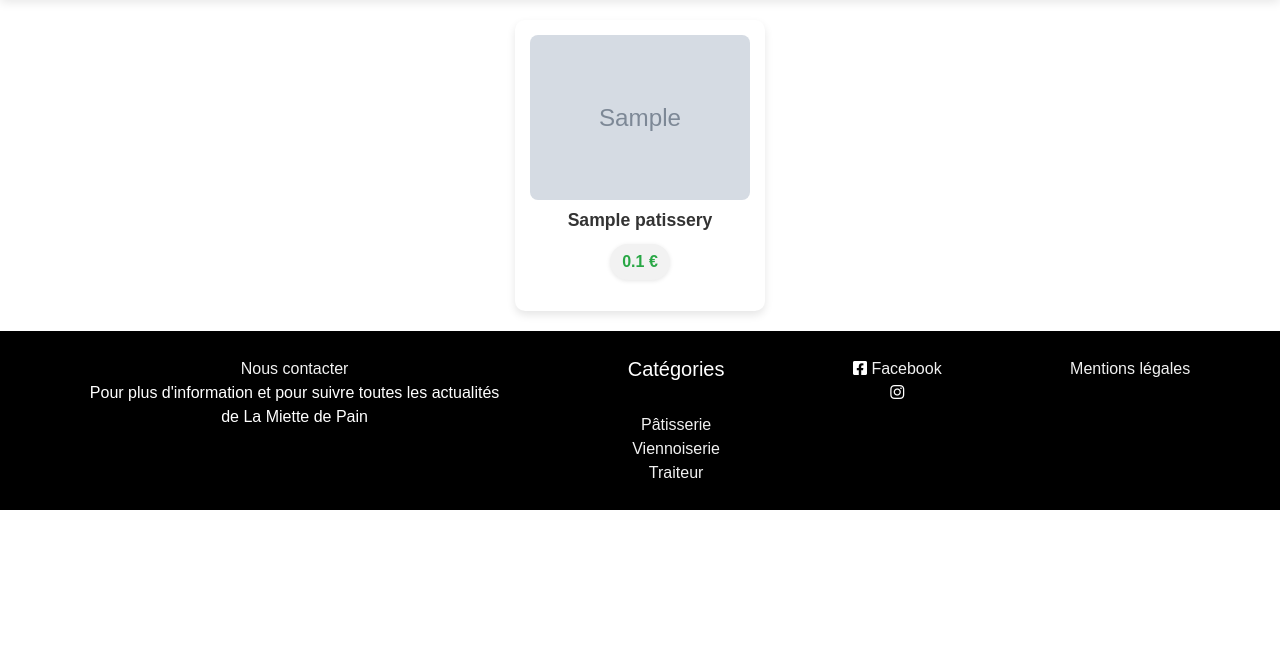
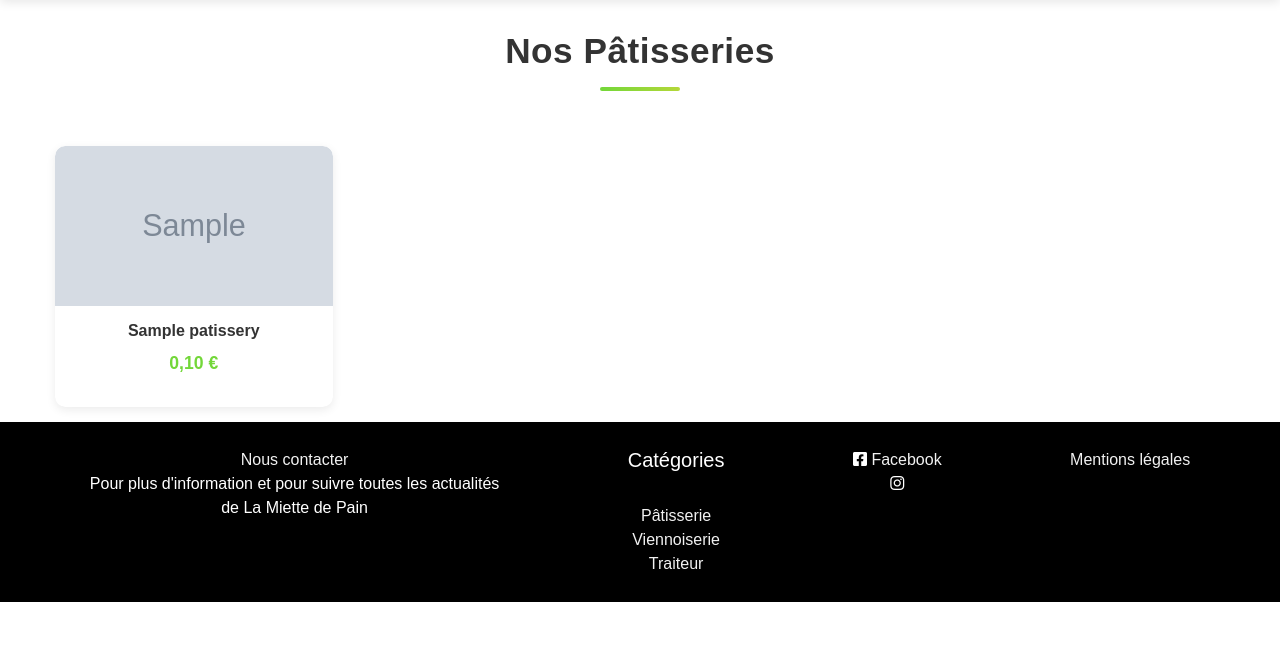
Before and after one commit to AlexDev72/La-Miette-de-Pain, a Symfony app: template templates/patisserie/list.html.twig in a window 1280 px wide. Shown: the part 155-800 px from the top of the page. Run offline with Twig, Linux system fonts and the light colour scheme; the template is opened without the code that fills it: most values are stand-ins (such as "Sample title", 1, 10 or a date in 2020); grey boxes marked "Sample" are stand-in pictures; some libraries are stand-ins or nearby versions; some web fonts are replaced.

Commit message:
refont de la page patisseries

```diff
--- a/assets/app.js
+++ b/assets/app.js
@@ -1,4 +1,3 @@
-import '../css/app.scss';
 
 import{Dropdown} from "bootstrap";
 
--- a/public/asset/patisserie.css
+++ b/public/asset/patisserie.css
@@ -1,95 +1,113 @@
-/* Conteneur principal */
 .produits-container {
-    display: flex;
-    flex-wrap: wrap;
-    justify-content: space-evenly;
+    display: grid;
+    grid-template-columns: repeat(auto-fill, minmax(220px, 1fr));
     gap: 20px;
-    padding: 20px;
+    padding: 15px;
+    max-width: 1200px;
+    margin: 0 auto;
 }
 
-/* Carte de chaque produit */
-.produit-card {
-    width: 250px; /* Taille des cartes */
-    background-color: #fff;
-    border-radius: 10px;
-    box-shadow: 0 4px 8px rgba(0, 0, 0, 0.1);
-    overflow: hidden;
-    transition: transform 0.3s ease, box-shadow 0.3s ease;
+.page-title {
+    text-align: center;
+    margin: 30px 0 40px;
+    position: relative;
+    font-size: 2.2rem;
+    font-weight: 700;
+    color: #333;
+    letter-spacing: 0.5px;
 }
 
-/* Effet de survol */
-.produit-card:hover {
-    transform: translateY(-10px);
-    box-shadow: 0 6px 12px rgba(0, 0, 0, 0.2);
+.page-title:after {
+    content: '';
+    display: block;
+    width: 80px;
+    height: 4px;
+    background: linear-gradient(90deg, rgb(115, 215, 57), rgb(180 ,215, 57));
+    margin: 15px auto 0;
+    border-radius: 2px;
+}
+.produit-card {
+    background: white;
+    border-radius: 10px;
+    overflow: hidden;
+    box-shadow: 0 3px 10px rgba(0, 0, 0, 0.08);
+    transition: all 0.3s ease;
+    display: flex;
+    flex-direction: column;
+    height: 100%;
 }
 
-/* Image de la pâtisserie */
-.produit-card img {
-    width: 100%;
-    height: auto;
-    object-fit: cover;
+.produit-card:hover {
+    transform: translateY(-3px);
+    box-shadow: 0 5px 15px rgba(0, 0, 0, 0.12);
 }
 
-/* Description du produit */
-.produit-card .description {
-    padding: 15px;
-    text-align: center;
-}
-
-.produit-card .description h3 {
-    font-size: 1.2rem;
-    margin: 10px 0;
-}
-
-.produit-card .description p {
-    font-size: 1rem;
-    color: #555;
-    margin: 10px 0;
-}
-
-/* Prix */
-.produit-card .price {
-    font-size: 1.1rem;
-    font-weight: bold;
-    color: #28a745;
-    margin-top: 10px;
-}
-/* Contenu interne de la carte */
-.patisserie-item {
-    display: flex;
-    flex-direction: column;
-    align-items: center;
-    padding: 15px;
+.patisserie-image-container {
+    height: 160px; /* Réduit la hauteur de l'image */
+    overflow: hidden;
+    position: relative;
 }
 
 .patisserie-image {
     width: 100%;
-    height: 180px;
+    height: 100%;
     object-fit: cover;
-    border-radius: 8px;
-    transition: transform 0.3s ease;
+    transition: transform 0.4s ease;
 }
 
-/* Zoom léger sur l’image au survol */
-.patisserie-image:hover {
+.produit-card:hover .patisserie-image {
     transform: scale(1.03);
 }
 
+.patisserie-content {
+    padding: 15px;
+    flex-grow: 1;
+    display: flex;
+    flex-direction: column;
+}
+
 .patisserie-nom {
-    margin-top: 10px;
+    font-size: 1rem;
+    font-weight: 600;
+    margin: 0 0 8px 0;
+    color: #333;
+    line-height: 1.3;
+}
+
+.patisserie-prix {
     font-size: 1.1rem;
-    font-weight: 600;
-    color: #333;
-    text-align: center;
+    font-weight: 700;
+    color: rgb(115, 215, 57);
+    margin-top: auto;
 }
-.patisserie-prix {
-    margin-top: 5px;
-    font-size: 1rem;
-    font-weight: bold;
-    color: #28a745; /* Vert moderne */
-    background-color: #f2f2f2;
-    padding: 6px 12px;
-    border-radius: 20px;
-    display: inline-block;
-    box-shadow: 0 1px 4px rgba(0, 0, 0, 0.1);
+
+.patisserie-link {
+    text-decoration: none;
+    color: inherit;
+    display: flex;
+    flex-direction: column;
+    height: 100%;
 }
+
+/* Version mobile */
+@media (max-width: 600px) {
+    .produits-container {
+        grid-template-columns: repeat(auto-fill, minmax(160px, 1fr));
+        gap: 15px;
+    }
+    .page-title {
+        font-size: 1.8rem;
+        margin: 20px 0 30px;
+    }
+    .patisserie-image-container {
+        height: 120px;
+    }
+
+    .patisserie-nom {
+        font-size: 0.9rem;
+    }
+
+    .patisserie-prix {
+        font-size: 1rem;
+    }
+}
--- a/templates/patisserie/item.html.twig
+++ b/templates/patisserie/item.html.twig
@@ -1,13 +1,14 @@
 {% block body %}
-
-       <div class="patisserie-item">
-    <a href="{{ path('patisserie_show', {'Slug': patisserie.Slug}) }}">
-        <img class="patisserie-image" src="/upload/images/Patisserie/{{ patisserie.image }}" alt="{{ patisserie.name }}">
-
-
-    <h2 class="patisserie-nom">{{ patisserie.name }}</h2>
-    {% set prix = patisserie.prix / 100 %}
-    <p class="patisserie-prix">{{ prix }} €</p>  </a>
-</div>
-
+  <div class="produit-card">
+                <a href="{{ path('patisserie_show', {'Slug': patisserie.Slug}) }}" class="patisserie-link">
+                    <div class="patisserie-image-container">
+                        <img class="patisserie-image" src="/upload/images/Patisserie/{{ patisserie.image }}" alt="{{ patisserie.name }}" loading="lazy">
+                    </div>
+                    <div class="patisserie-content">
+                        <h2 class="patisserie-nom">{{ patisserie.name }}</h2>
+                        {% set prix = patisserie.prix / 100 %}
+                        <p class="patisserie-prix">{{ prix|number_format(2, ',', ' ') }} €</p>
+                    </div>
+                </a>
+            </div>
 {% endblock %}
--- a/templates/patisserie/list.html.twig
+++ b/templates/patisserie/list.html.twig
@@ -4,6 +4,7 @@
 {% endblock %}
 {% block title %}FB - Pâtisserie {% endblock %}
 {% block body %}
+  <h1 class="page-title">Nos Pâtisseries</h1>
     <div class="produits-container">
         {% for patisserie in patisseries %}
             <div class="produit-card">
```
Also changed, not shown: assets/styles/app.css (added), public/upload/images/Patisserie/664-productZoom.jpg (added), public/upload/images/Patisserie/Choux-paris-brest-noix-de-pecan-1.jpg (added), public/upload/images/Patisserie/F4F4C2C8-25D9-43D5-8D85-AF9C6B9E3840-Copie.jpg (added), public/upload/images/Patisserie/i41890-gateau-3-chocolats.jpg (added), public/upload/images/Patisserie/images.jpg (added), public/upload/images/Patisserie/mille-feuilles-framboises-1200.jpg (added), public/upload/images/Patisserie/salambo_04.jpg (added).
